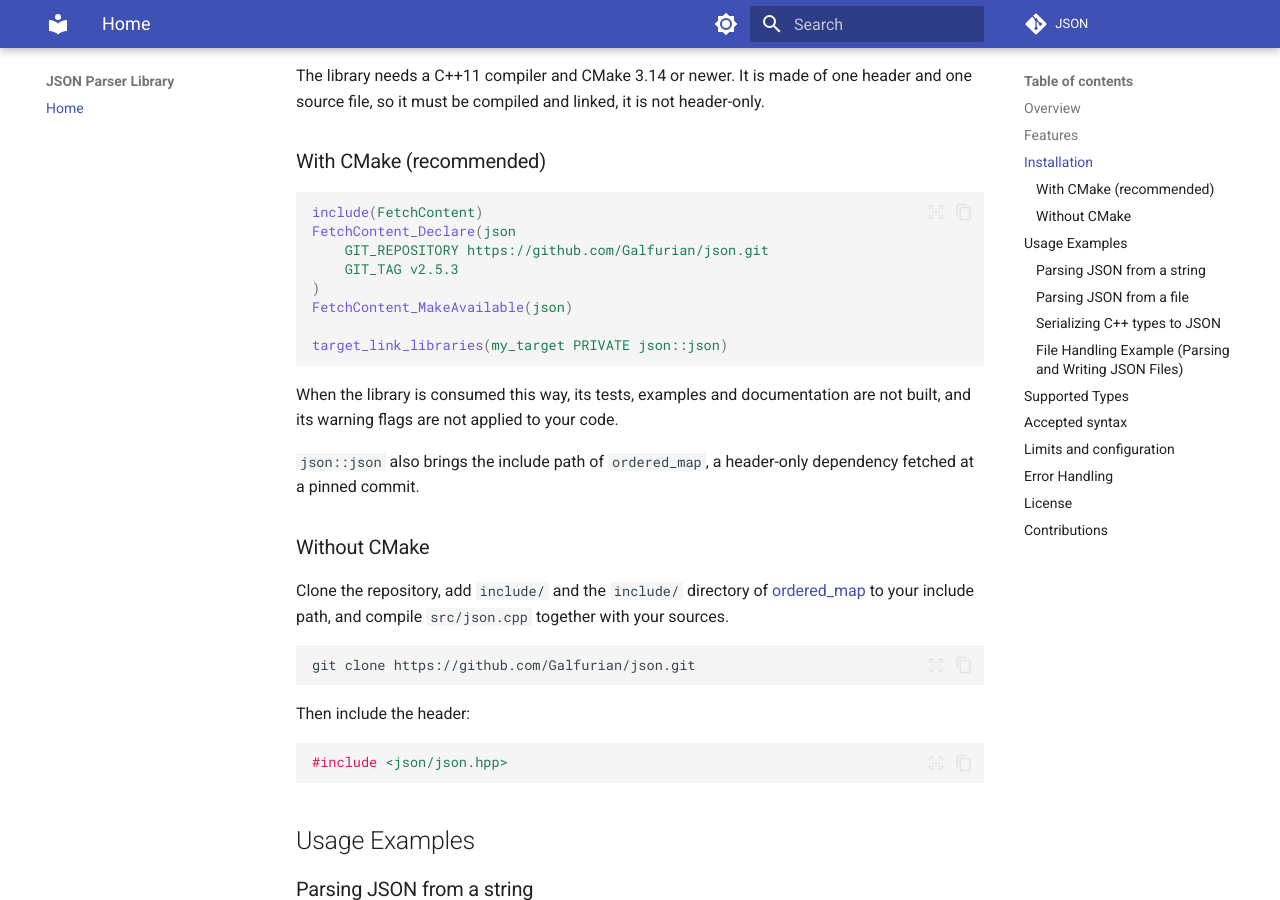
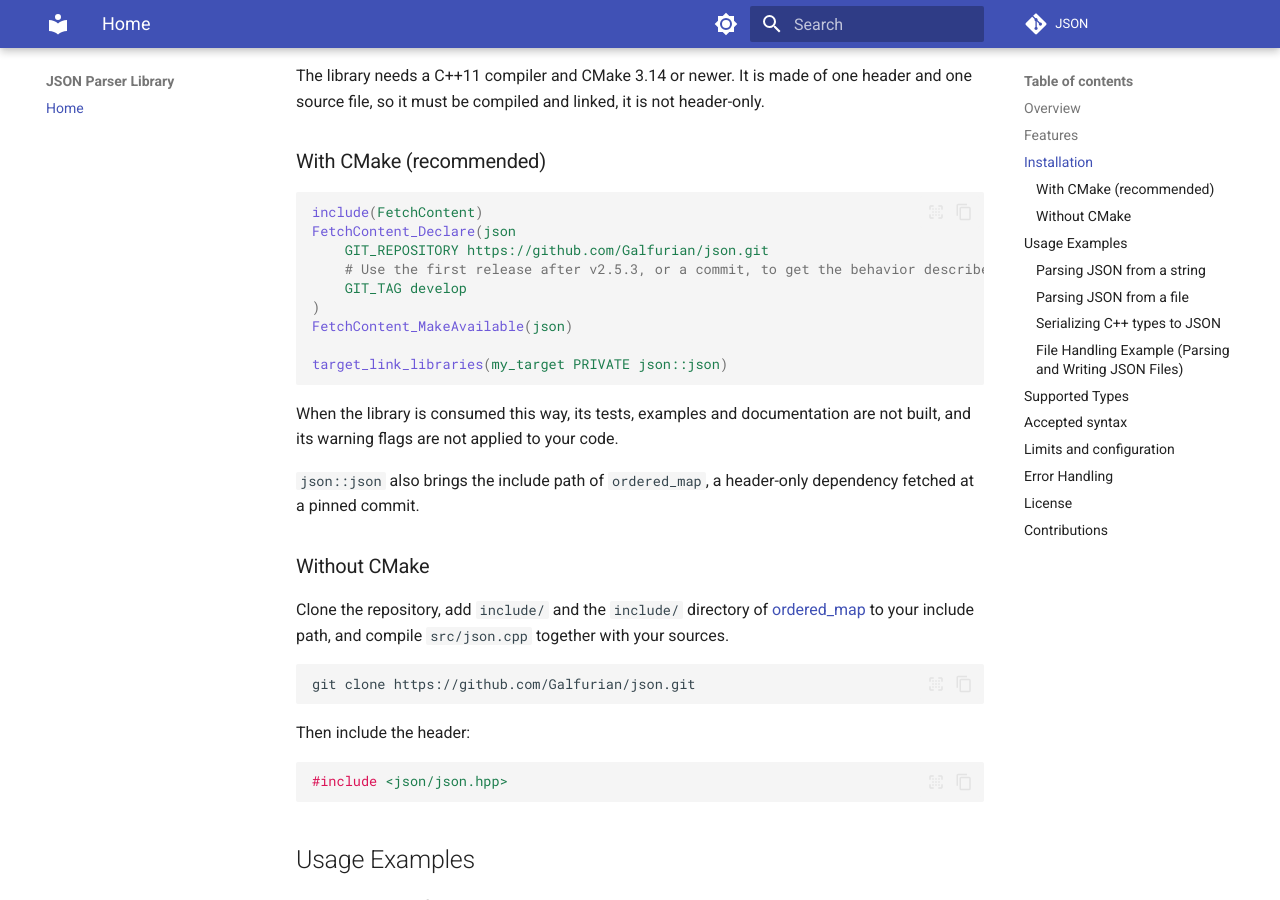
Before and after one commit to Galfurian/json, an MkDocs documentation site: the page built from docs/index.md, in a window 1280 px wide and 900 px high, scrolled down 865 px. Built offline with MkDocs 1.6.1 and Material for MkDocs 9.7.7, drawn with Linux system fonts in a browser that asks for light colours; comment, search, counter and statistics services are not loaded.

Commit message:
Do not point the README snippet at a release that predates the changes

```diff
--- a/docs/index.md
+++ b/docs/index.md
@@ -32,7 +32,8 @@ The library needs a C++11 compiler and CMake 3.14 or newer. It is made of one he
 include(FetchContent)
 FetchContent_Declare(json
     GIT_REPOSITORY https://github.com/Galfurian/json.git
-    GIT_TAG v2.5.3
+    # Use the first release after v2.5.3, or a commit, to get the behavior described here.
+    GIT_TAG develop
 )
 FetchContent_MakeAvailable(json)
 
```
Also changed, not shown: README.md (+2 -1 lines).
